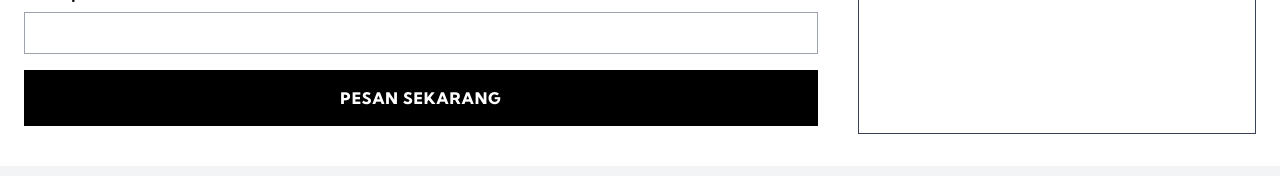
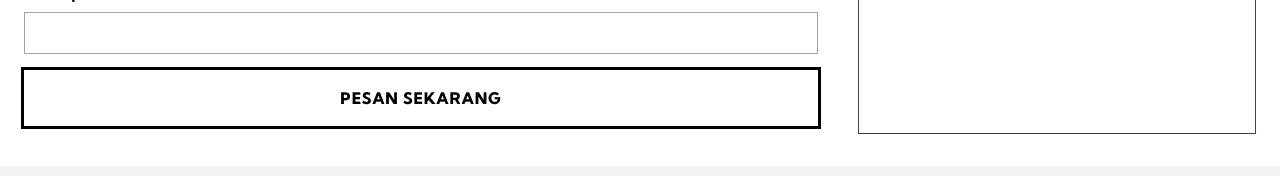
Before and after one commit to kangzBredz04/sahaba-fashion, a React (Vite) app in the folder client/: page /checkout in a window 1280 px wide. Shown: the part 934-1110 px from the top of the page. Built offline with nearby package versions, Linux system fonts and the light colour scheme; no server answers.

Commit message:
fix(client): Improve logic and UI on CheckOut page

```diff
--- a/client/src/pages/CheckOut.jsx
+++ b/client/src/pages/CheckOut.jsx
@@ -377,9 +377,9 @@ export default function CheckOut() {
                   alert("Belum mengisi metode pembayaran");
                 }
               }}
-              className="flex w-full justify-center py-4 mb-2 bg-black text-white cursor-pointer hover:bg-gray-800"
+              className="flex w-full justify-center py-4 mb-2 bg-white outline text-black cursor-pointer hover:bg-black hover:text-white"
             >
-              <h1 className="text-base font-extrabold tracking-wider">
+              <h1 className="text-base font-extrabold tracking-wider ">
                 PESAN SEKARANG
               </h1>
             </button>
```
